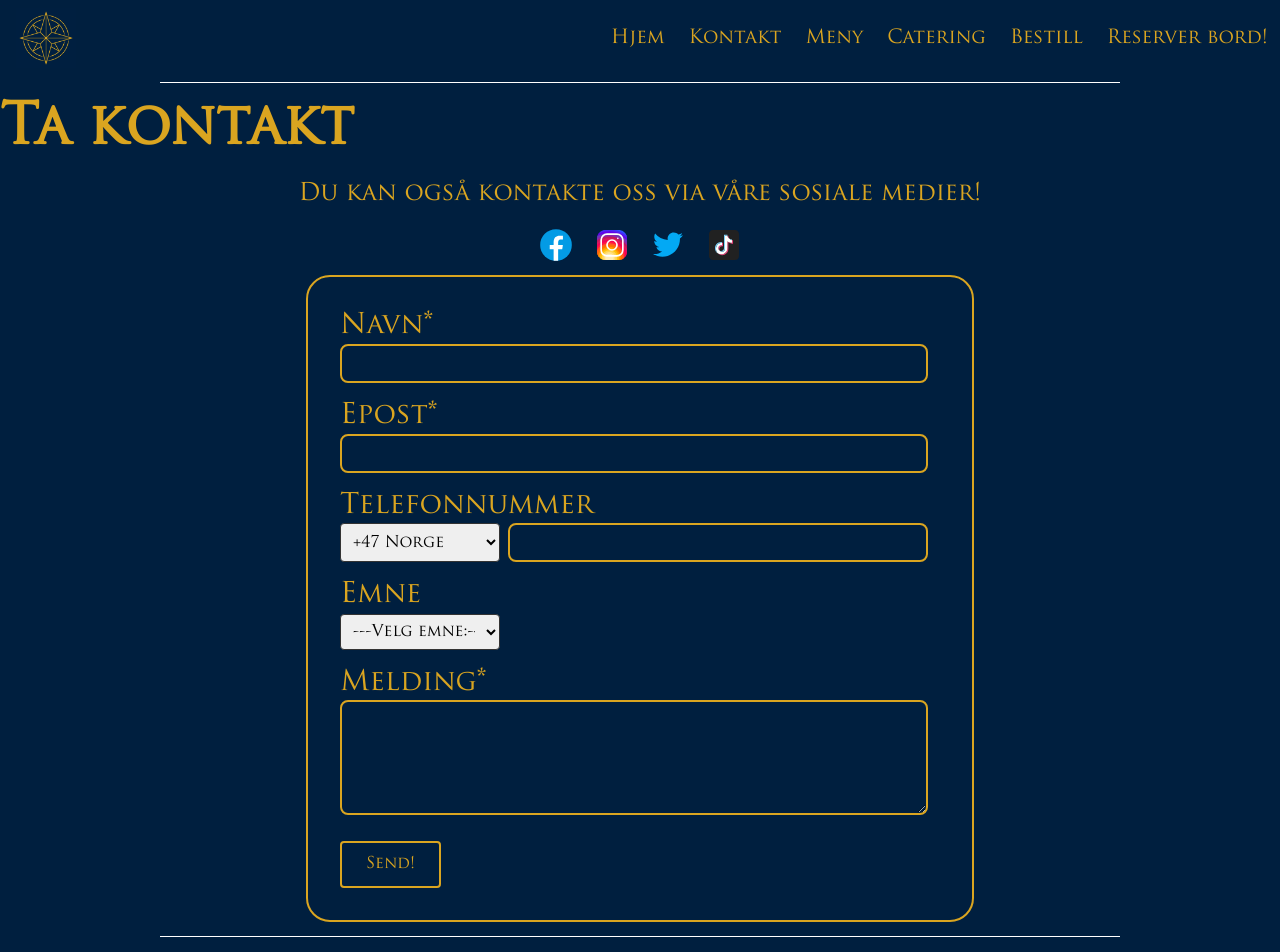
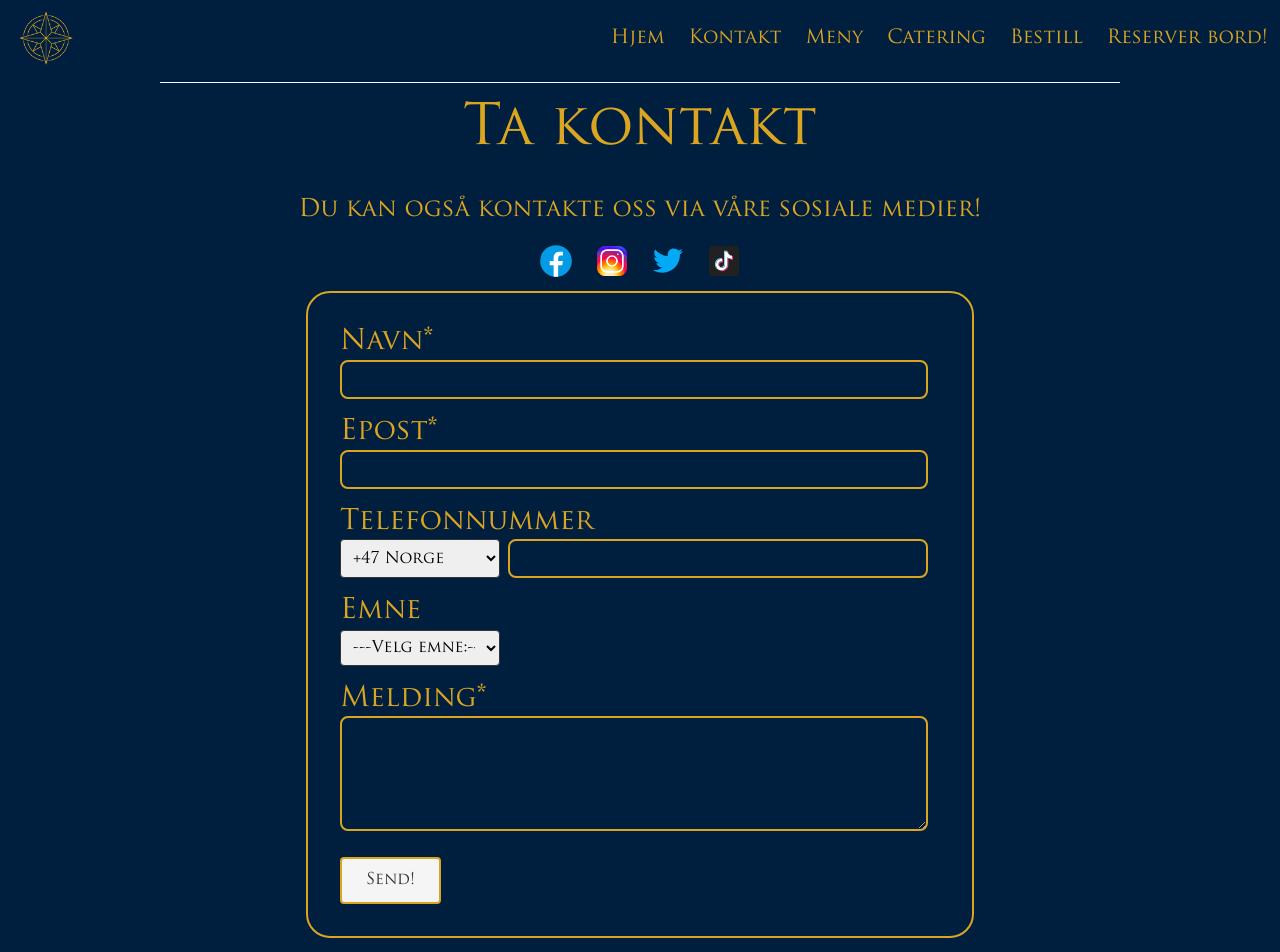
Before and after one commit to 1haut/restaurant, a React (Vite) app in the folder frontend/: page /contact in a window 1280 px wide. Shown: the top 952 px of the page. Built offline with nearby package versions, Linux system fonts and the light colour scheme.

Commit message:
fix: center h1

```diff
--- a/frontend/src/components/contact-page/ContactForm.css
+++ b/frontend/src/components/contact-page/ContactForm.css
@@ -11,6 +11,13 @@
   margin: auto;
   margin-bottom: 3rem;
 }
+
+.h1-contact {
+    text-align: center;
+    margin-bottom: 2rem;
+    font-weight: var(--font-weight-light);
+}
+
 
 h3.socials-header-contact {
   margin: 1rem 0;
--- a/frontend/src/components/contact-page/ContactForm.tsx
+++ b/frontend/src/components/contact-page/ContactForm.tsx
@@ -115,7 +115,7 @@ export default function ContactForm({ toggleSend }: ContactFormProps) {
           hasError={Boolean(error.content)}
           errorMessage={error.content}
         />
-        <button disabled={isValid}>Send!</button>
+        <button disabled={!isValid}>Send!</button>
       </form>
     </>
   );
```
